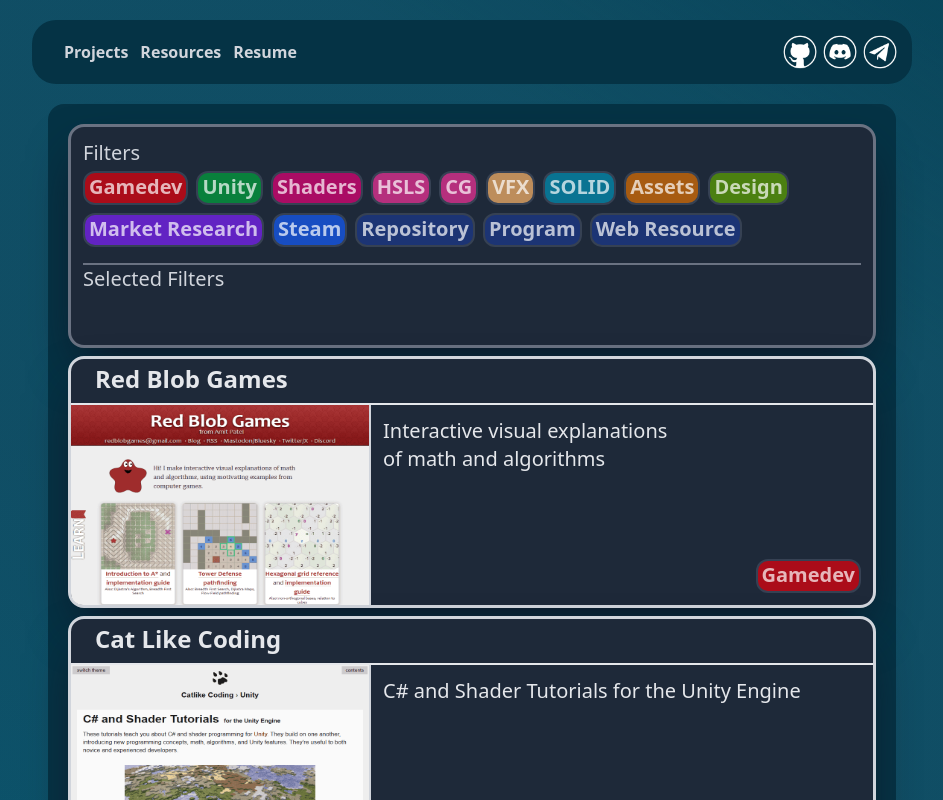
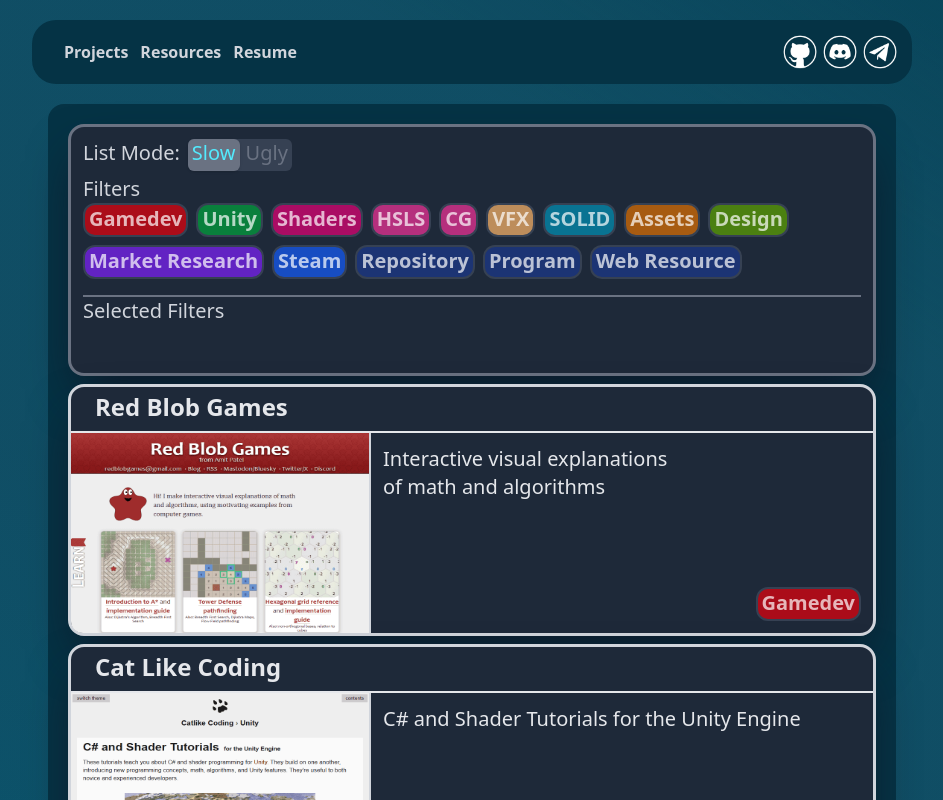
Before and after one commit to Vintall/vintall.github.io, a Vue app: page /#/ in a window 1280 px wide. Shown: the top 800 px of the page, without its empty margins (168-1111 px from the left). Built offline with nearby package versions, Linux system fonts and the light colour scheme.

Commit message:
Added slow-ugly switch and short version of ResourceCard

```diff
--- /dev/null
+++ b/src/components/ResourceCardShort.vue
@@ -0,0 +1,36 @@
+<script setup>
+import ResourceCardTag from './ResourceCardTag.vue';
+import { getTagById } from '@/assets/data/ResourcesData';
+defineProps({
+  name: {
+    type: String,
+    required: true,
+  },
+  link: {
+    type: String,
+    required: true,
+  },
+  desc: {
+    type: String,
+    required: false,
+  },
+  tagIds: {
+    type: NodeList,
+    required: false
+  }
+})
+</script>
+
+<template>
+  <a class="flex flex-col flex-wrap text-xl text-gray-200 text-balance bg-gray-800 hover:bg-gray-900 rounded-2xl m-2 p-2 gap-2 border-gray-300 border-3 shadow-2xl shadow-gray-900" :href="link">
+    <p class="w-full text-wrap">
+      <span class="text-2xl font-extrabold">{{ name }} - </span>
+      {{ desc }}
+    </p>
+    <div class="flex flex-row flex-wrap w-full gap-1">
+      <div v-for="tagId in tagIds">
+        <ResourceCardTag :color="getTagById(tagId).color" :text="getTagById(tagId).text"></ResourceCardTag>
+      </div>
+    </div>
+  </a>
+</template>
--- a/src/components/pages/ResourcesView.vue
+++ b/src/components/pages/ResourcesView.vue
@@ -3,6 +3,7 @@
 import { ref, computed, watch } from 'vue'
 import ContentView from '@/components/core/ContentView.vue';
 import ResourceCard from '@/components/ResourceCard.vue';
+import ResourceCardShort from '@/components/ResourceCardShort.vue';
 import { resourceCardsList, getTagById, tags } from '@/assets/data/ResourcesData.js';
 import ResourceCardTag from '../ResourceCardTag.vue';
 
@@ -50,33 +51,53 @@
     selectedTagIds.value = selectedTagIds.value.filter(id => id !== _id)
 }
 
+const isOn = ref(false)
 </script>
 
 <template>
     <div>
         <ContentView>
-            <div class="flex flex-col text-xl text-balance bg-gray-800 rounded-2xl m-2 pt-3 px-3 border-gray-500 border-3 shadow-2xl shadow-gray-900">
-                <h1 class="text-gray-300 text-xl mb-1">Filters</h1>
+            <div class="flex flex-col text-balance bg-gray-800 rounded-2xl m-2 pt-3 px-3 border-gray-500 border-3 shadow-2xl shadow-gray-900 text-gray-300 text-xl mb-1">
+
+              <div class="flex flex-row">
+                <span class="h-9 mr-2">List Mode: </span>
+                <button
+                  @click="isOn = !isOn"
+                  :class="['relative w-26 h-8 rounded-md transition-colors duration-100 bg-gray-700']"
+                  class="hover:outline-1 hover:outline-cyan-600">
+                    <span
+                      :class="['absolute left-0 top-0 w-13 h-8 bg-gray-500 rounded-md shadow transform transition-transform duration-100',
+                      isOn ? 'translate-x-13' : 'translate-x-0']">
+                    </span>
+                    <span class="absolute left-1 bottom-1 transition-transform duration-100" :class="[isOn ? 'text-gray-500' : 'text-cyan-300']">Slow</span>
+                    <span class="absolute right-1 bottom-1 transition-transform duration-100" :class="[isOn ? 'text-cyan-300' : 'text-gray-500']">Ugly</span>
+                </button>
+              </div>
+
+              <h1>Filters</h1>
               <div class="mb-4 flex flex-wrap gap-2 min-h-8">
                   <label v-for="tag in tags" :key="tag.id" class="flex items-center space-x-2">
                   <button type="button" @click="addTag(tag.id)">
-                        <ResourceCardTag class="hover:outline-1 hover:outline-amber-200" :color="tag.color" :text="tag.text"></ResourceCardTag>
+                      <ResourceCardTag class="hover:outline-1 hover:outline-cyan-600" :color="tag.color" :text="tag.text"></ResourceCardTag>
                   </button>
                   </label>
               </div>
               <div class="flex w-full h-0.5 bg-gray-500"></div>
-                <h1 class="text-gray-300 text-xl mb-1">Selected Filters</h1>
+              <h1>Selected Filters</h1>
               <div class="mb-4 flex flex-wrap gap-2 min-h-8">
                   <label v-for="tagId in selectedTagIds" :key="tagId" class="flex items-center space-x-2">
                   <button type="button" @click="removeTag(tagId)">
-                        <ResourceCardTag class="hover:outline-1 hover:outline-amber-200" :color="getTagById(tagId).color" :text="getTagById(tagId).text"></ResourceCardTag>
+                      <ResourceCardTag class="hover:outline-1 hover:outline-cyan-600" :color="getTagById(tagId).color" :text="getTagById(tagId).text"></ResourceCardTag>
                   </button>
                   </label>
               </div>
             </div>
 
-            <div v-for="resourceCard in filteredItems">
+            <div v-if="!isOn" v-for="resourceCard in filteredItems">
                 <ResourceCard :name="resourceCard.name" :link="resourceCard.link" :img="resourceCard.img" :desc="resourceCard.desc" :tagIds="resourceCard.tagIds"></ResourceCard>
+            </div>
+            <div v-if="isOn" v-for="resourceCard in filteredItems">
+                <ResourceCardShort :name="resourceCard.name" :link="resourceCard.link" :img="resourceCard.img" :desc="resourceCard.desc" :tagIds="resourceCard.tagIds"></ResourceCardShort>
             </div>
         </ContentView>
     </div>
```
Lines whose indentation alone changed are shown as unchanged.
